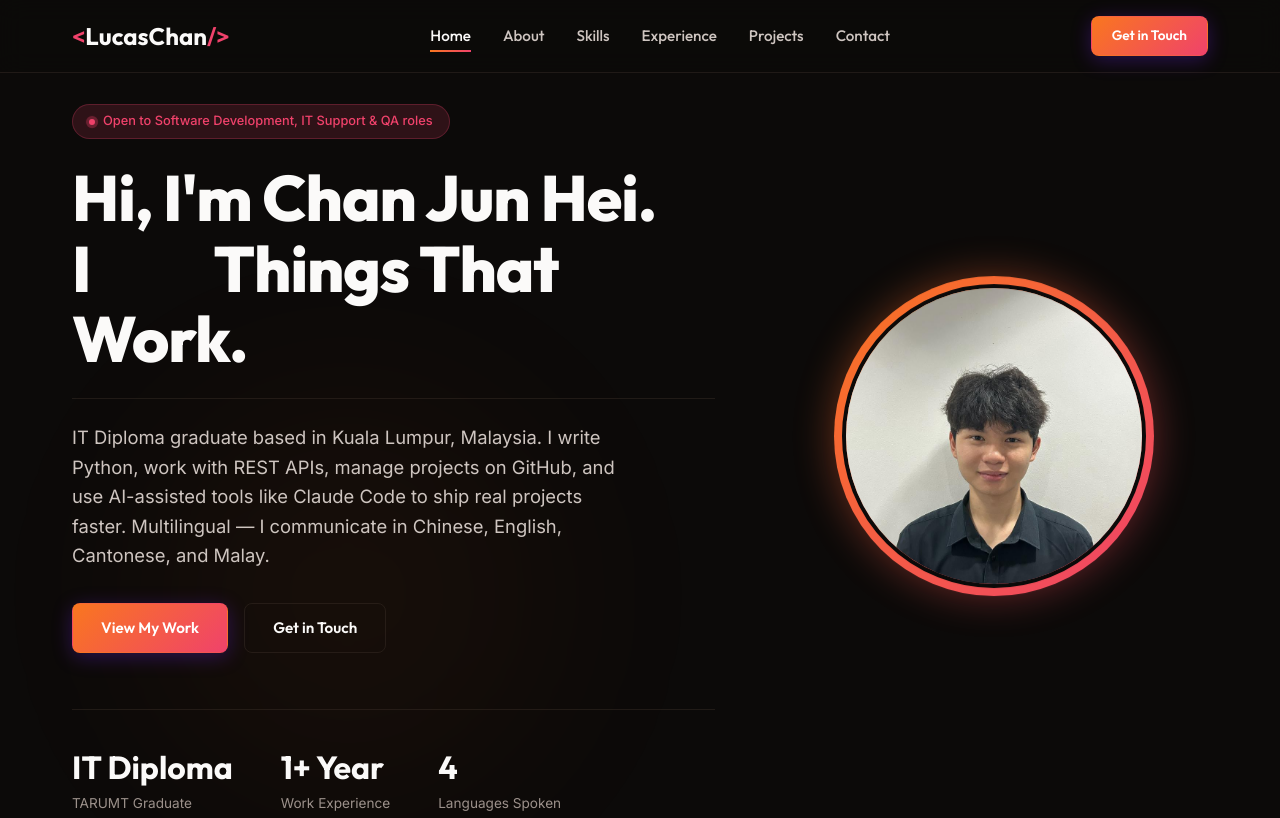
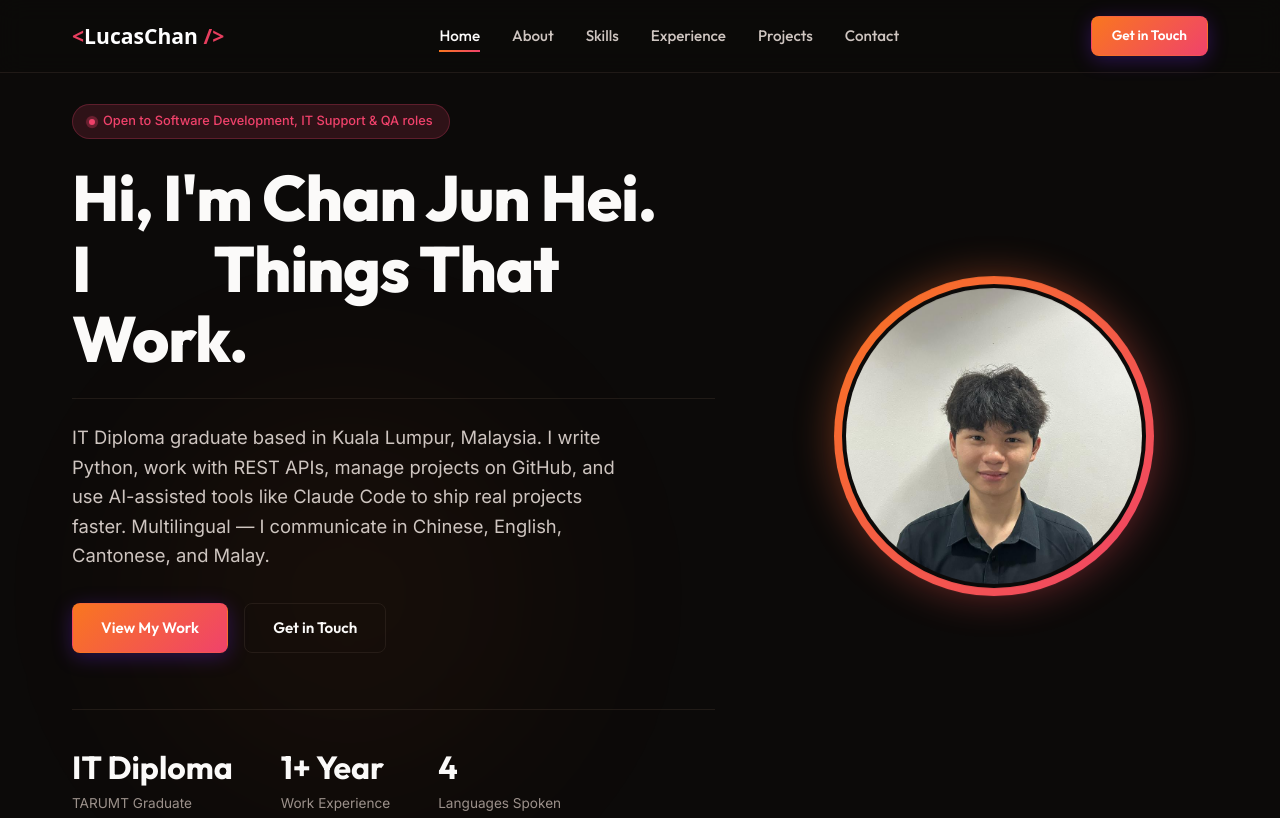
Before and after one commit to Lucas112204/my-portfolio, a plain HTML site: page index.html in a window 1280 px wide. Shown: the top 818 px of the page. Drawn offline with nearby package versions, Linux system fonts and the light colour scheme.

Commit message:
Add SVG logo, OG/Twitter card meta tags for social sharing preview
- Created logo.svg and og-image.svg with brand gradient (orange/pink)
- Replaced text logo in navbar with SVG image logo
- Added Open Graph meta tags (og:title, og:description, og:image, og:url, og:type)
- Added Twitter Card tags (summary_large_image)
- Added favicon link to logo.svg
- Sharing preview now shows logo instead of avatar

Co-Authored-By: Claude <noreply@anthropic.com>

```diff
--- a/index.html
+++ b/index.html
@@ -5,6 +5,22 @@
     <meta name="viewport" content="width=device-width, initial-scale=1.0">
     <meta name="description" content="Chan Jun Hei (Lucas) — IT Diploma Graduate based in Kuala Lumpur. Building software with Python, REST APIs, Git, and AI-assisted tools. Open to Software Development, IT Support & QA roles.">
     <title>Chan Jun Hei (Lucas) | IT Graduate & Builder</title>
+    <!-- Favicon -->
+    <link rel="icon" type="image/svg+xml" href="logo.svg">
+    <!-- Open Graph / Social Sharing -->
+    <meta property="og:title" content="Chan Jun Hei (Lucas) | IT Graduate & Builder">
+    <meta property="og:description" content="IT Diploma Graduate based in Kuala Lumpur. Building software with Python, REST APIs, Git, and AI-assisted tools. Open to Software Development, IT Support & QA roles.">
+    <meta property="og:image" content="https://lucas112204.github.io/my-portfolio/og-image.svg">
+    <meta property="og:image:type" content="image/svg+xml">
+    <meta property="og:image:width" content="1200">
+    <meta property="og:image:height" content="630">
+    <meta property="og:url" content="https://lucas112204.github.io/my-portfolio/">
+    <meta property="og:type" content="website">
+    <!-- Twitter Card -->
+    <meta name="twitter:card" content="summary_large_image">
+    <meta name="twitter:title" content="Chan Jun Hei (Lucas) | IT Graduate & Builder">
+    <meta name="twitter:description" content="IT Diploma Graduate based in Kuala Lumpur. Python, REST APIs, Git, AI-assisted Dev. Open to Software Development, IT Support & QA roles.">
+    <meta name="twitter:image" content="https://lucas112204.github.io/my-portfolio/og-image.svg">
     <!-- Google Fonts -->
     <link rel="preconnect" href="https://fonts.googleapis.com">
     <link rel="preconnect" href="https://fonts.gstatic.com" crossorigin>
@@ -24,7 +40,7 @@
     <header class="header">
         <div class="container nav-container">
             <a href="#" class="logo">
-                <span class="logo-accent">&lt;</span>LucasChan<span class="logo-accent"> /&gt;</span>
+                <img src="logo.svg" alt="LucasChan" class="logo-img" width="200" height="40">
             </a>
             <nav class="nav-menu" id="navMenu">
                 <a href="#home" class="nav-link active">Home</a>
--- a/style.css
+++ b/style.css
@@ -275,6 +275,12 @@ body {
     text-decoration: none;
     display: flex;
     align-items: center;
+}
+
+.logo-img {
+    height: 2.2rem;
+    width: auto;
+    display: block;
 }
 
 .logo-accent {
```
Also changed, not shown: logo.svg (added), og-image.svg (added).
